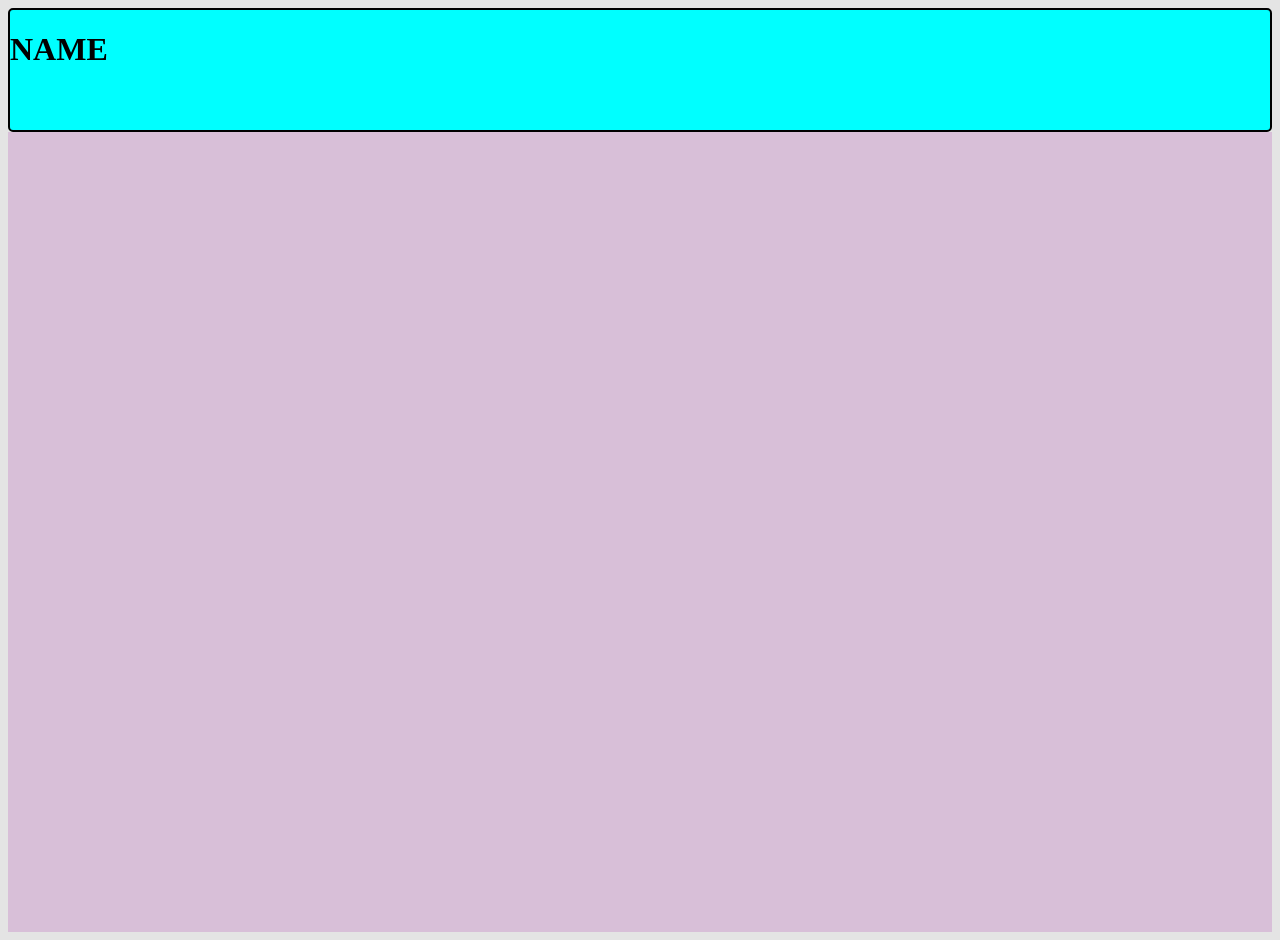
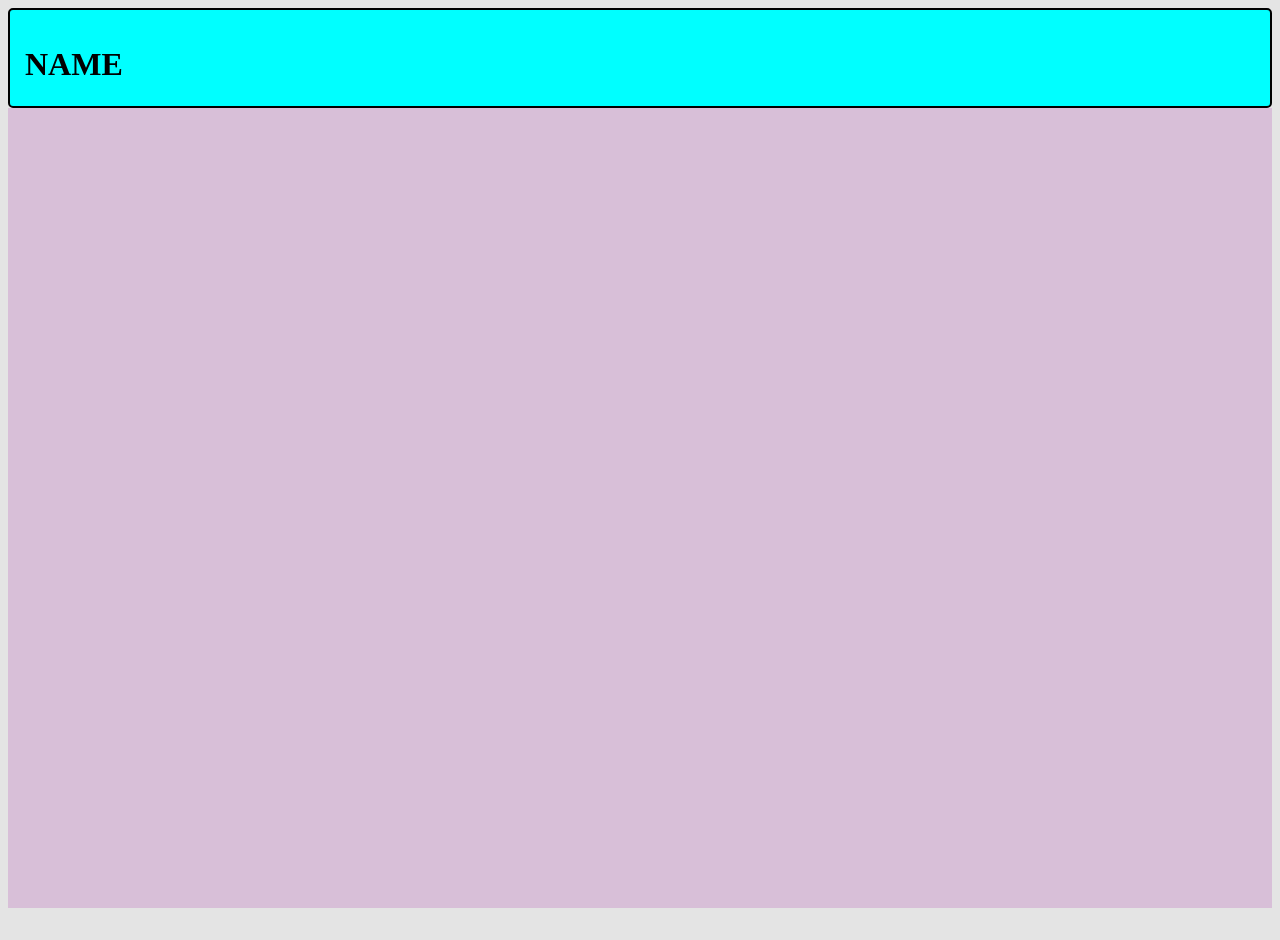
Before and after one commit to Arch1ve/logos-reddit, a React (Vite) app: page / in a window 1280 px wide. After the commit the page ends 916 px from the top, so only its background shows below. Built offline with nearby package versions, Linux system fonts and the light colour scheme.

Commit message:
поменял хедео

```diff
--- a/src/App.tsx
+++ b/src/App.tsx
@@ -2,7 +2,7 @@ function App() {
   return (
     <div className="app-container">
       <header className="app-header">
-        <h1>NAME</h1>
+        <h1 className="name">NAME</h1>
       </header>
       <div className="app-content">
         <aside className="sidebar"></aside>
--- a/src/index.css
+++ b/src/index.css
@@ -12,8 +12,13 @@ body {
 }
 
 .app-header {
-    height: 15vh;
+    height: 12vh;
     background-color: aqua;
     border: 2px solid #000000;
     border-radius: 5px;
 }
+
+.name{
+    padding-top: 15px;
+    padding-left: 15px;
+}
```
